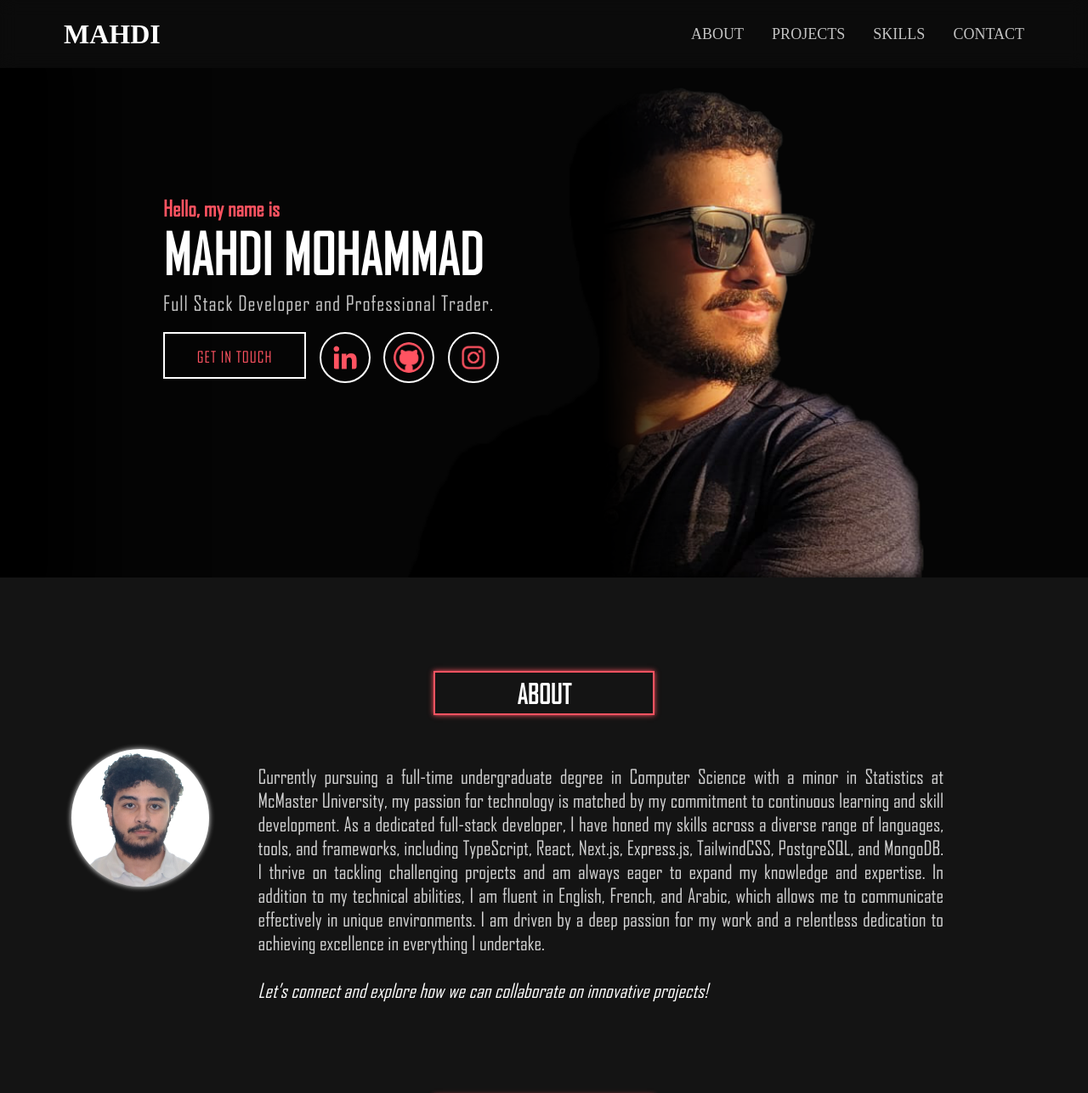
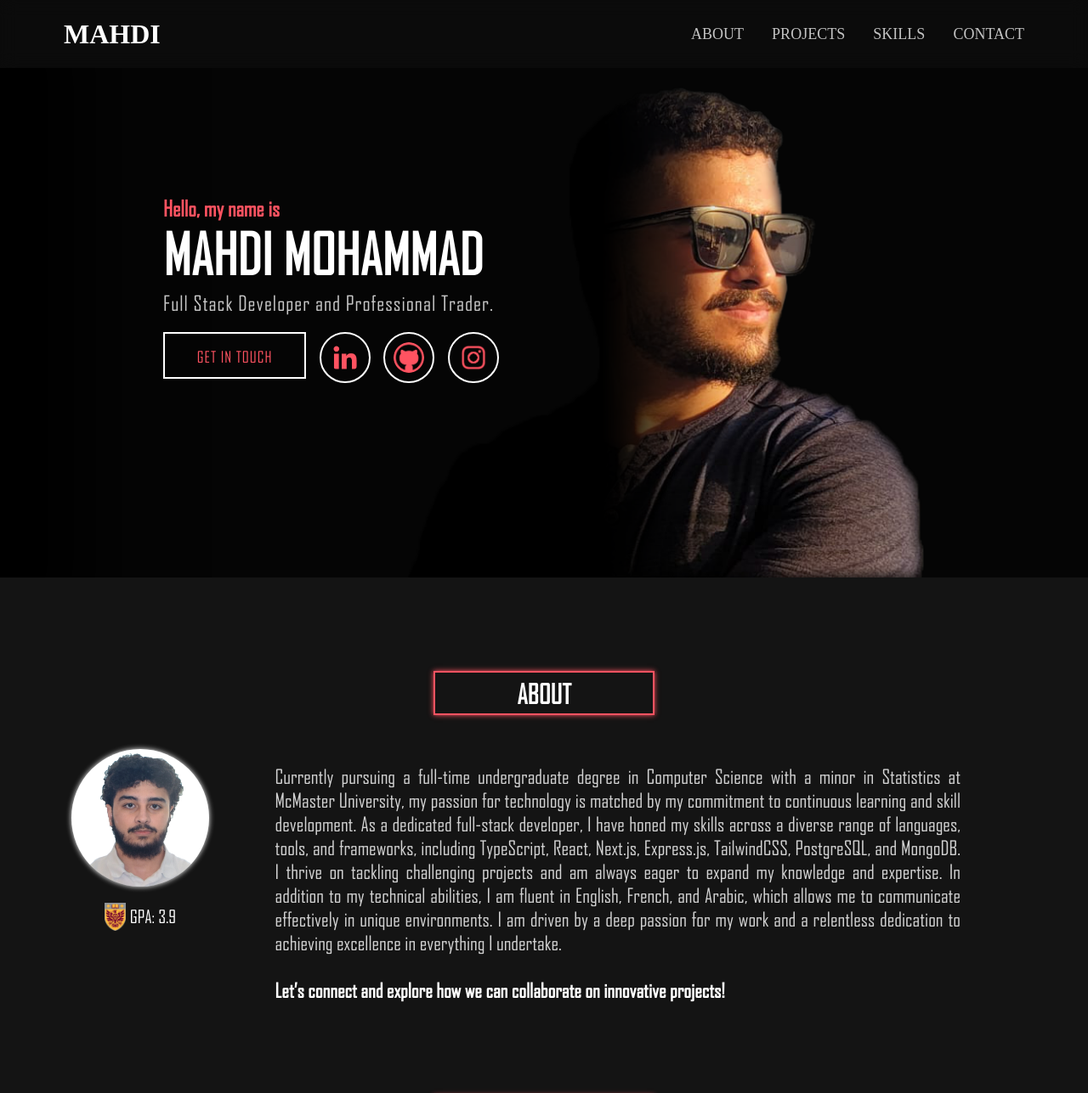
Before and after one commit to mahdixmohammad/Personal_Website, a website built with webpack: page src/index.html in a window 1280 px wide. Shown: the top 1287 px of the page at 85% size. Built offline with nearby package versions, Linux system fonts and the light colour scheme; files whose address does not match are found by name.

Commit message:
Add gpa below profile picture, adjust description font, add delay to headline animation

```diff
--- a/src/index.html
+++ b/src/index.html
@@ -48,7 +48,13 @@
 			<div class="scroll-to" id="about"></div>
 			<div class="title popin"><h1>ABOUT</h1></div>
 			<div id="content1" class="popin">
-				<div id="pfp"></div>
+				<div id="education">
+					<div id="pfp"></div>
+					<div id="gpa">
+						<img src="assets/logos/mcmaster-university.png" />
+						<p>GPA: 3.9</p>
+					</div>
+				</div>
 				<div id="description">
 					<p>
 						Currently pursuing a full-time undergraduate degree in Computer Science with a minor in Statistics at McMaster University, my
@@ -59,7 +65,7 @@
 						allows me to communicate effectively in unique environments. I am driven by a deep passion for my work and a relentless
 						dedication to achieving excellence in everything I undertake.
 						<br /><br />
-						<em> Let’s connect and explore how we can collaborate on innovative projects!</em>
+						<b> Let’s connect and explore how we can collaborate on innovative projects!</b>
 					</p>
 				</div>
 			</div>
--- a/src/index.scss
+++ b/src/index.scss
@@ -106,12 +106,7 @@ section:not(section:first-of-type) {
 	margin: auto;
 	overflow: hidden;
 }
-@keyframes popIn {
-	to {
-		opacity: 0;
-		transform: scale(0);
-	}
-}
+
 @keyframes slideleft {
 	to {
 		left: -100%;
@@ -126,7 +121,8 @@ section:not(section:first-of-type) {
 	background: black;
 	box-shadow: 0 0 100px 100px black;
 	animation: slideleft;
-	animation-duration: 3s;
+	animation-delay: 1.2s;
+	animation-duration: 2s;
 	animation-timing-function: ease-in;
 	animation-fill-mode: forwards;
 }
@@ -135,10 +131,12 @@ section:not(section:first-of-type) {
 	height: 600px;
 	margin-top: 13px;
 	right: 15%;
-	// animation: popIn;
-	// animation-duration: 1.5s;
-	// animation-timing-function: ease-in;
-	// animation-direction: reverse;
+}
+@keyframes popIn {
+	to {
+		opacity: 1;
+		transform: scale(1);
+	}
 }
 #headline {
 	z-index: 20;
@@ -147,10 +145,13 @@ section:not(section:first-of-type) {
 	margin-top: 150px;
 	height: 225px;
 	width: 413px;
+	opacity: 0;
+	transform: scale(0);
 	animation: popIn;
-	animation-duration: 1.5s;
+	animation-delay: 0.5s;
+	animation-duration: 1s;
 	animation-timing-function: ease-in;
-	animation-direction: reverse;
+	animation-fill-mode: forwards;
 
 	h1 {
 		font-size: 65px;
@@ -208,7 +209,6 @@ section:not(section:first-of-type) {
 		}
 	}
 }
-
 .scroll-to {
 	visibility: hidden;
 	width: 0.1px;
@@ -236,6 +236,29 @@ section:not(section:first-of-type) {
 	display: flex;
 	margin: auto;
 	width: 90%;
+	column-gap: 5%;
+}
+#education {
+	display: flex;
+	flex-direction: column;
+	gap: 10px;
+	align-items: center;
+
+	#gpa {
+		display: flex;
+		align-items: center;
+		height: 50px;
+		gap: 5px;
+
+		img {
+			width: 25px;
+			object-fit: contain;
+		}
+		p {
+			margin: 0;
+			font-size: 1.3rem;
+			color: white;
+		}
 	}
 	#pfp {
 		background: {
@@ -249,7 +272,6 @@ section:not(section:first-of-type) {
 		height: 162px;
 		border-radius: 100px;
 		margin: 0 20px;
-	margin-right: 5%;
 		box-shadow: 0 0 6px white;
 		border: 1px solid transparent;
 
@@ -259,10 +281,10 @@ section:not(section:first-of-type) {
 			transition: 0.4s;
 		}
 	}
+}
 #description {
 	width: 70%;
 }
-
 section:nth-of-type(2) h2 {
 	font-size: 40px;
 }
@@ -647,7 +669,7 @@ footer {
 	}
 	section:nth-of-type(2) p {
 		text-align: left;
-		font-size: 20px;
+		font-size: 22px;
 	}
 	.information {
 		width: 95%;
--- a/webpack.config.js
+++ b/webpack.config.js
@@ -3,7 +3,7 @@ const HtmlWebpackPlugin = require("html-webpack-plugin");
 const MiniCssExtractPlugin = require("mini-css-extract-plugin");
 
 module.exports = {
-	mode: "development",
+	mode: "production",
 	entry: "./src/index.ts",
 	plugins: [
 		new HtmlWebpackPlugin({
```
Also changed, not shown: src/assets/logos/mcmaster-university.png (added). Lines whose indentation alone changed are shown as unchanged.
